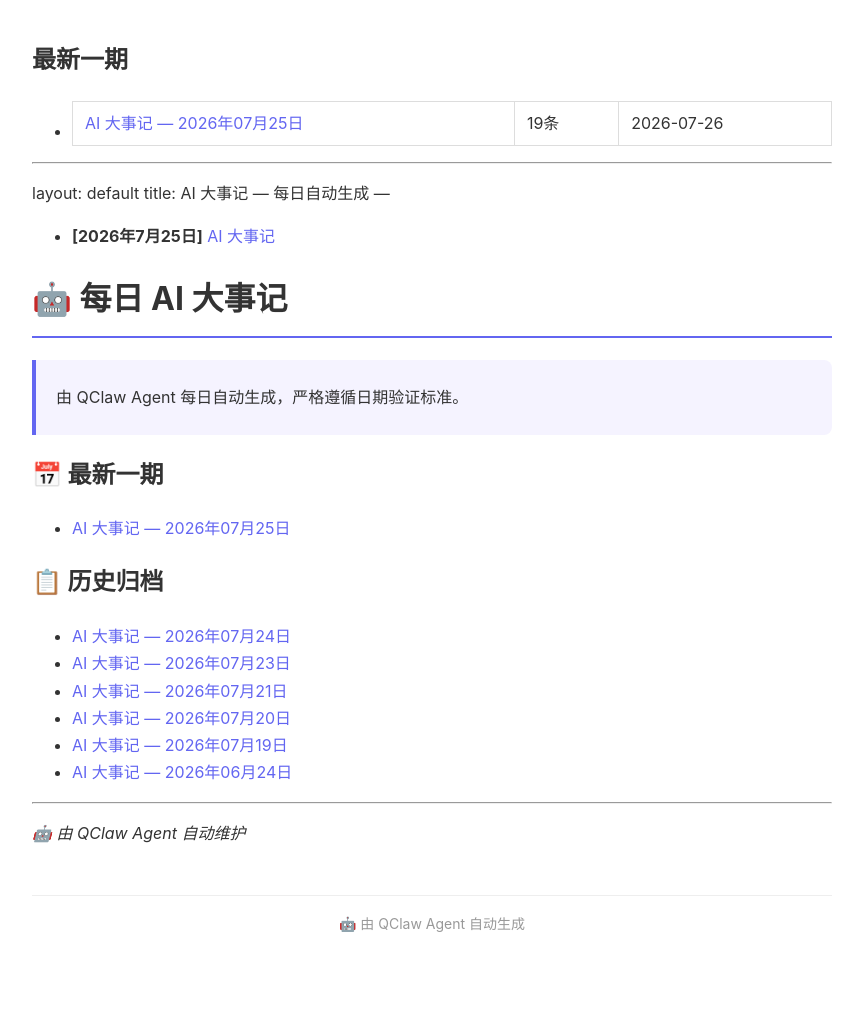
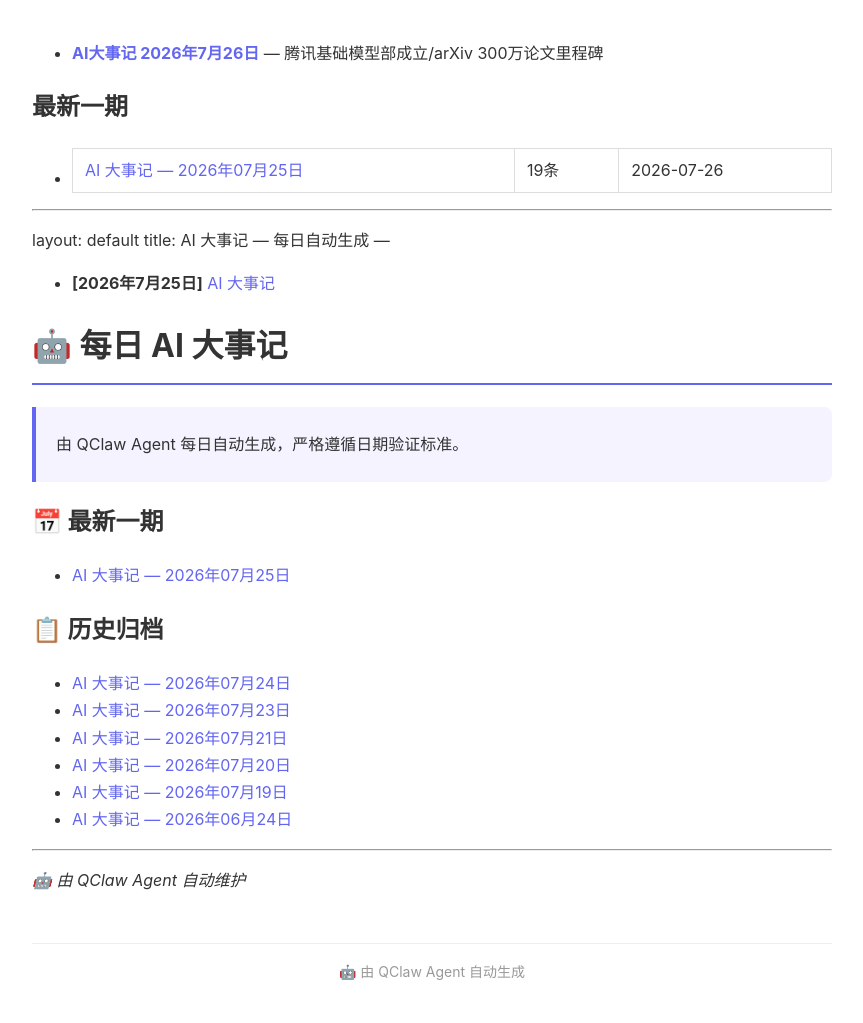
Before and after one commit to jared0612/daily-ai-news, a Jekyll site: the page built from index.md, in a window 1280 px wide. Shown: the whole page, without its empty margins (208-1071 px from the left). Built offline with Jekyll 4.4.1, drawn with Linux system fonts in a browser that asks for light colours; our own code applies the rules of GitHub Pages for plain Markdown files; before the commit the page ends 976 px from its top, so only the background shows below that.

Commit message:
📝 更新首页：添加AI大事记 2026-07-26 链接

```diff
--- a/index.md
+++ b/index.md
@@ -1,3 +1,5 @@
+- **[AI大事记 2026年7月26日](./daily/2026-07-26.md)** — 腾讯基础模型部成立/arXiv 300万论文里程碑
+
 ## 最新一期
 
 - [AI 大事记 — 2026年07月25日](daily/2026-07-25.md) | 19条 | 2026-07-26
```
